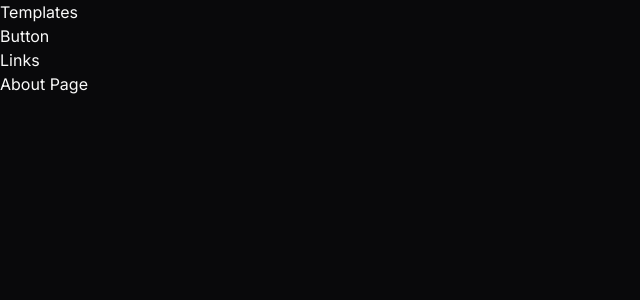
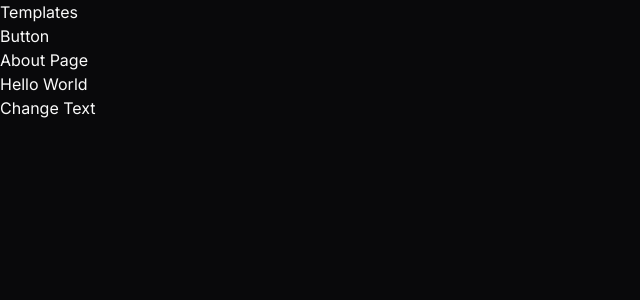
Before and after one commit to SammyFerreiraa/unitary-tests, a Next.js app: page / in a window 1280 px wide. Shown: the top 300 px of the page, without its empty margins (0-640 px from the left). Built offline with nearby package versions, Linux system fonts and the light colour scheme.

Commit message:
:sparkles: feat: onclick prop to Button component and import GreatingContainer

```diff
--- a/src/app/components/button/Button.tsx
+++ b/src/app/components/button/Button.tsx
@@ -1,9 +1,10 @@
 type ButtonProps = {
   children: React.ReactNode
+  onclick?: () => void
 }
 
-const Button = ({ children }: ButtonProps) => {
-  return <button>{children}</button>
+const Button = ({ children, onclick }: ButtonProps) => {
+  return <button onClick={onclick}>{children}</button>
 }
 
 export default Button
--- a/src/app/page.tsx
+++ b/src/app/page.tsx
@@ -1,14 +1,15 @@
 import Link from 'next/link'
 import Button from './components/button/Button'
+import GreatingContainer from './components/greeting-container/GreatingContainer'
 
 export default function Home() {
   return (
     <main>
-      <h2>Templates</h2>
+      <h1>Templates</h1>
       <Button>Button</Button>
       <div>
-        <h1>Links</h1>
         <Link href="/about">About Page</Link>
+        <GreatingContainer />
       </div>
     </main>
   )
```
